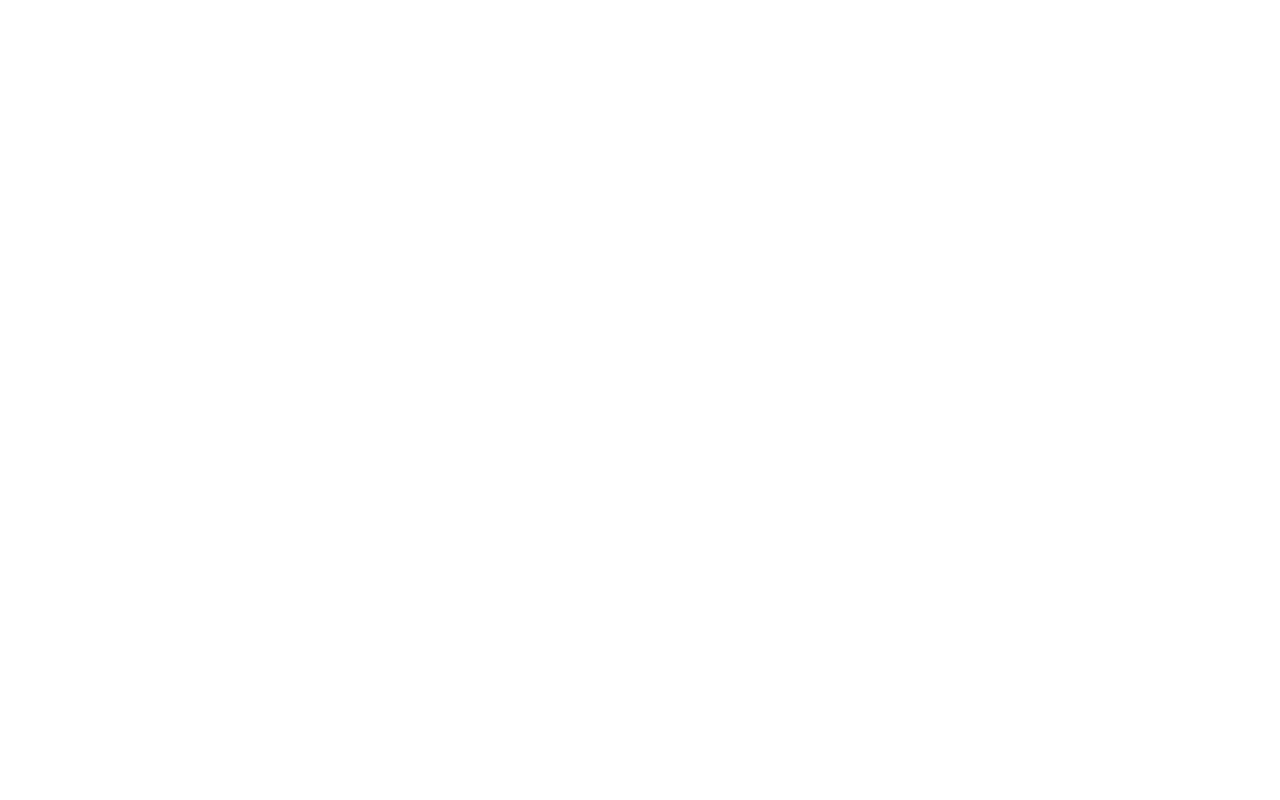
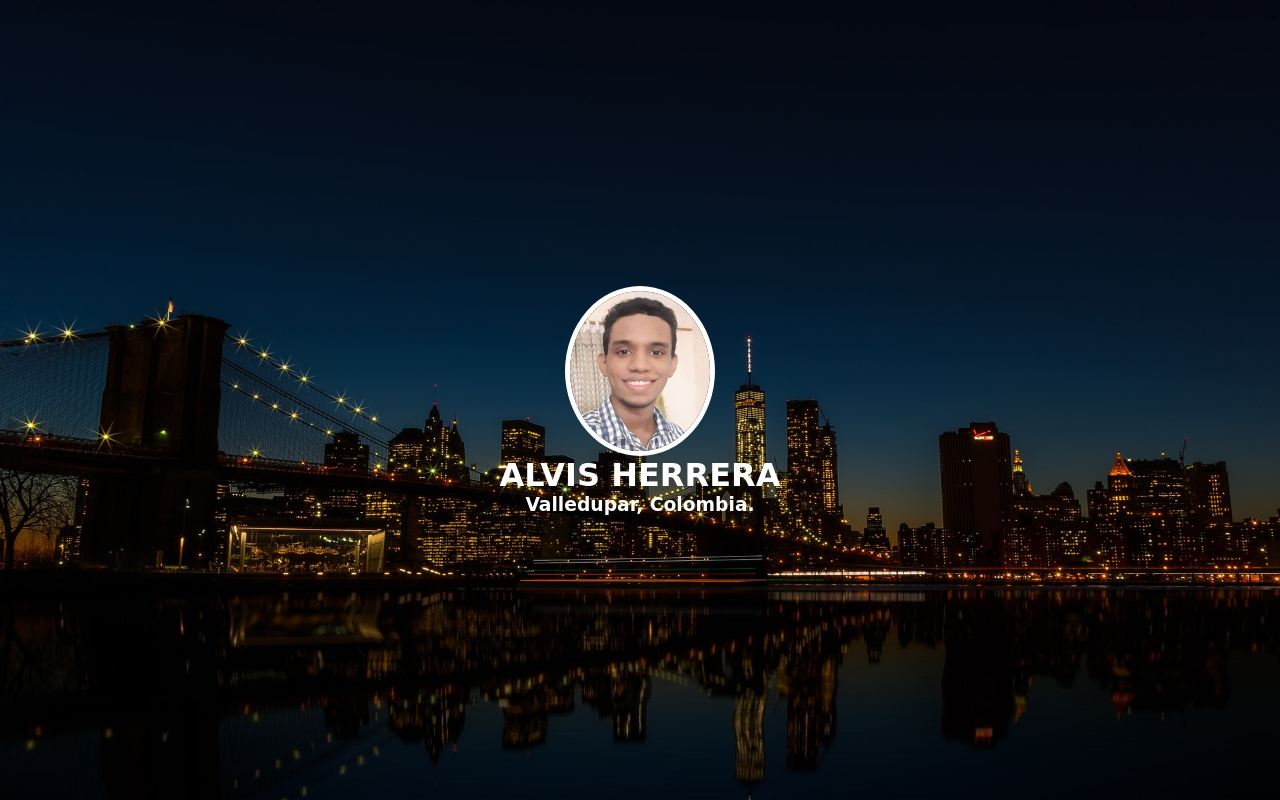
Before and after one commit to andr11s/PruebaTecnicaMakeitreal, a plain HTML site: page index.html in a window 1280 px wide. Drawn offline with Linux system fonts and the light colour scheme.

Commit message:
Implementacion de html y css

```diff
--- a/index.css
+++ b/index.css
@@ -0,0 +1,48 @@
+html {
+    box-sizing: border-box;
+    font-family: 'Special Elite', cursive;
+  }
+  *,
+  *:before,
+  *:after {
+    box-sizing: inherit;
+    margin: 0;
+    padding: 0;
+  }
+
+.container{
+    width: 100%;
+    height: 100%;
+}
+
+.container__img{
+
+    width: 100%;
+    height: 100vh;
+    position: absolute;
+    top: 0;
+    left: 0;
+    z-index: -100;
+}
+
+.header{
+    display: flex;
+    flex-direction: column;
+    justify-content: center;
+    align-items: center;
+    height: 100vh;
+}
+
+.photo{
+    border-radius: 50%;
+    border-color: #fff;
+    border-style:solid;
+    border-width: 5px;
+    width: 150px;
+    height: 170px
+}
+
+.header_body{
+    text-align: center;
+    color: #fff;
+}
--- a/index.html
+++ b/index.html
@@ -5,9 +5,24 @@
     <meta http-equiv="X-UA-Compatible" content="IE=edge">
     <meta name="viewport" content="width=device-width, initial-scale=1.0">
     <link rel="stylesheet" href="index.css">
+    <link rel="preconnect" href="https://fonts.googleapis.com">
+    <link rel="preconnect" href="https://fonts.gstatic.com" crossorigin>
+    <link href="https://fonts.googleapis.com/css2?family=Permanent+Marker&display=swap" rel="stylesheet">
     <title>Ejercicio 1</title>
 </head>
     <body>
+        <div class="container">
+           <img class="container__img" src="assets/BroklynbringeMedium.jpg" alt="brooklyn bridge NY">
+
+            <div class="header">
+                <img class="photo" src="assets/FotodePerfilc.jpeg" alt="Alvis herrera">
+                <div class="header_body">
+                    <h1 class="title">ALVIS HERRERA</h1>
+                    <h3 class="ubications">Valledupar, Colombia.</h3>
+
+                </div>
+            </div>
+        </div>
 
     </body>
 </html>
```
Also changed, not shown: assets/BroklynbringeMedium.jpg (added), assets/FotodePerfilc.jpeg (added).
